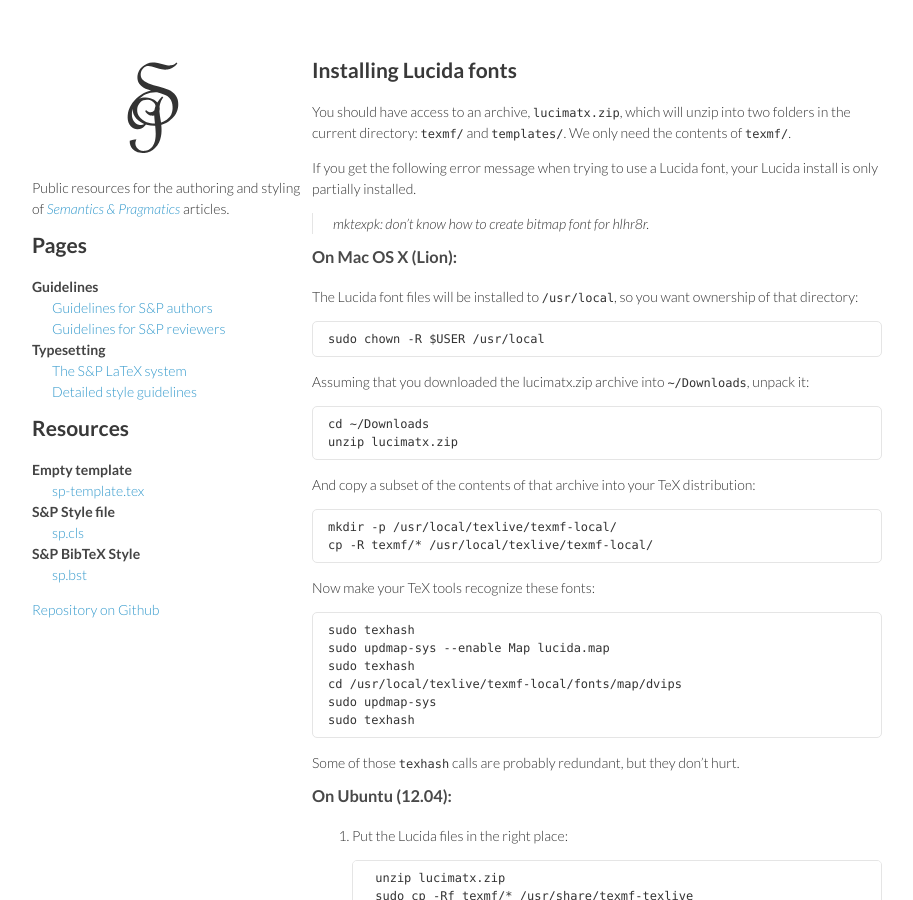
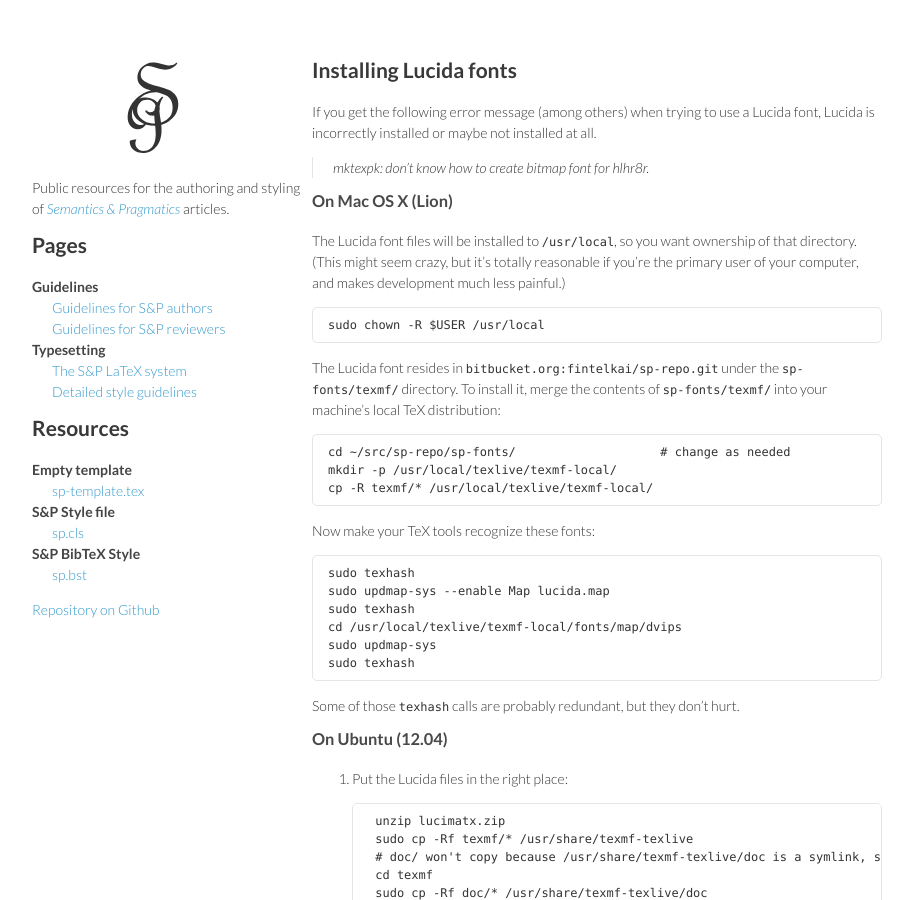
Before and after one commit to semprag/semprag.github.io, a Jekyll site: the page built from lucida.md, in a window 1280 px wide and 900 px high. Shown: the whole window, without its empty margins (178-1091 px from the left). Built offline with Jekyll 4.4.1, drawn with Linux system fonts in a browser that asks for light colours.

Commit message:
Update lucida install notes to point at sp-repo instead of lucimatx.zip

```diff
--- a/lucida.md
+++ b/lucida.md
@@ -5,28 +5,24 @@ title: "Lucida installation"
 
 ## Installing Lucida fonts
 
-You should have access to an archive, `lucimatx.zip`, which will unzip into two folders in the current directory: `texmf/` and `templates/`. We only need the contents of `texmf/`.
-
-If you get the following error message when trying to use a Lucida font, your Lucida install is only partially installed.
+If you get the following error message (among others) when trying to use a Lucida font, Lucida is incorrectly installed or maybe not installed at all.
 
 > mktexpk: don't know how to create bitmap font for hlhr8r.
 
 
-### On Mac OS X (Lion):
+### On Mac OS X (Lion)
 
-The Lucida font files will be installed to `/usr/local`, so you want
-ownership of that directory:
+The Lucida font files will be installed to `/usr/local`, so you want ownership
+of that directory. (This might seem crazy, but it's totally reasonable if
+you're the primary user of your computer, and makes development much less painful.)
 
     sudo chown -R $USER /usr/local
 
-Assuming that you downloaded the lucimatx.zip archive into `~/Downloads`,
-unpack it:
+The Lucida font resides in `bitbucket.org:fintelkai/sp-repo.git` under the
+`sp-fonts/texmf/` directory. To install it, merge the contents of `sp-fonts/texmf/`
+into your machine's local TeX distribution:
 
-    cd ~/Downloads
-    unzip lucimatx.zip
-
-And copy a subset of the contents of that archive into your TeX distribution:
-
+    cd ~/src/sp-repo/sp-fonts/                    # change as needed
     mkdir -p /usr/local/texlive/texmf-local/
     cp -R texmf/* /usr/local/texlive/texmf-local/
 
@@ -42,7 +38,7 @@ Now make your TeX tools recognize these fonts:
 Some of those `texhash` calls are probably redundant, but they don't hurt.
 
 
-### On Ubuntu (12.04):
+### On Ubuntu (12.04)
 
 1. Put the Lucida files in the right place:
 
```
